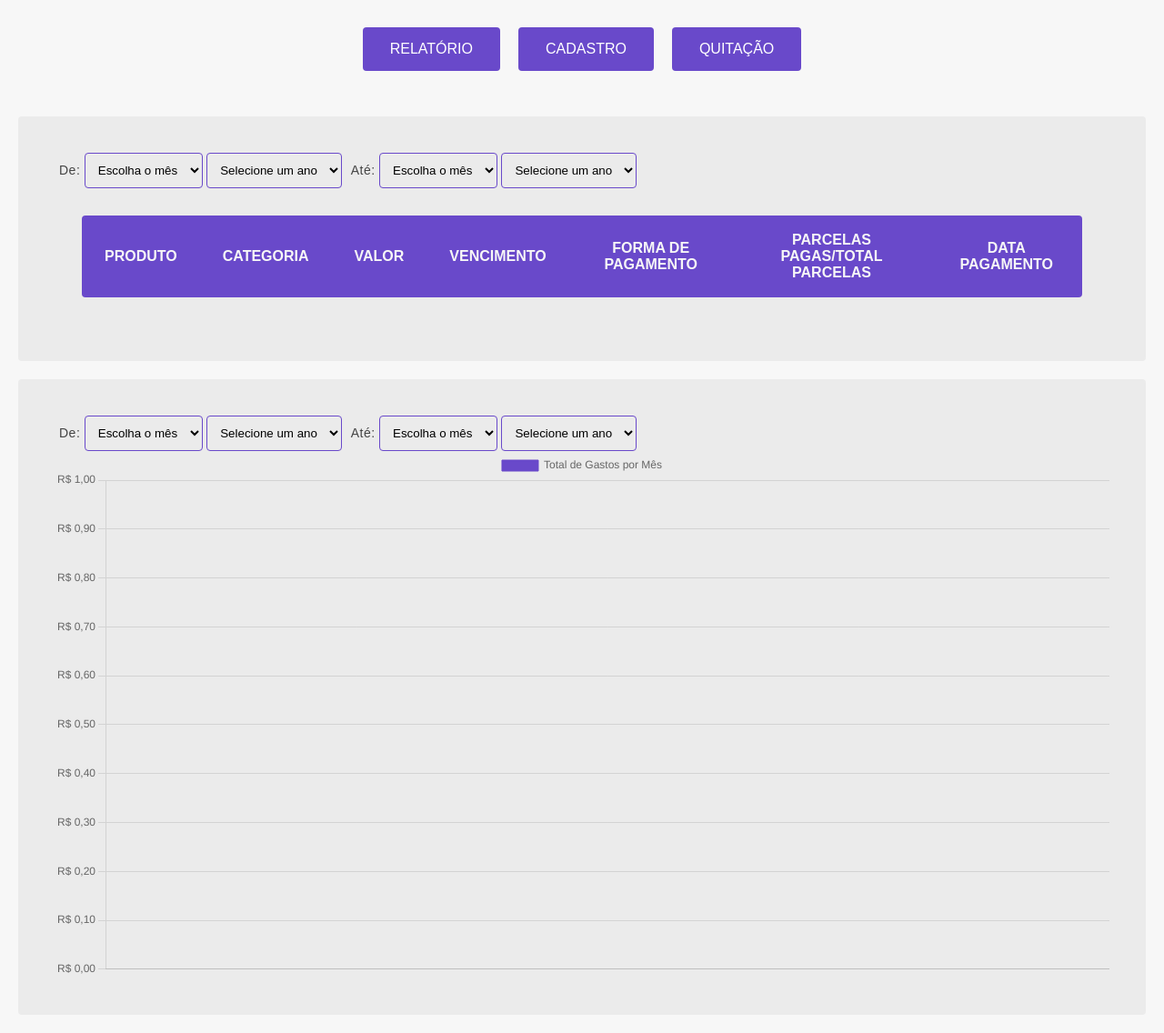
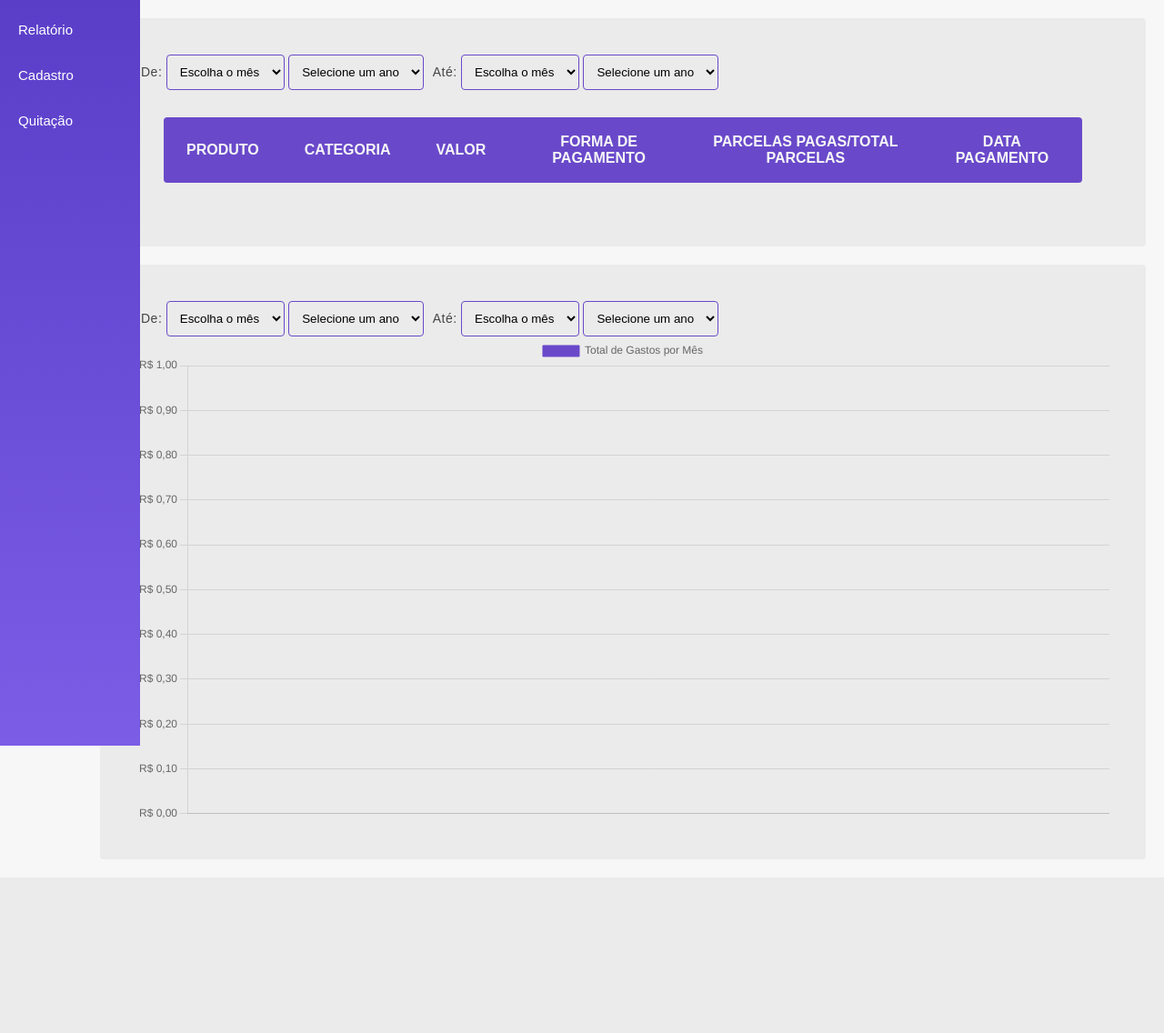
Before and after one commit to Grausamkeitkkj/assistenteFinanceiro, a PHP site: page /relatorio_gasto.php in a window 1280 px wide. Shown: the whole page at 91% size. After the commit the page ends 900 px from the top, so only its background shows below. Run offline with PHP 8.4, Linux system fonts and the light colour scheme; data comes from the database, SQL or seed files in the repository; data that the repository does not hold is empty.

Commit message:
melhorando menu

```diff
--- a/App/Classes/GastoPesquisa.php
+++ b/App/Classes/GastoPesquisa.php
@@ -19,7 +19,6 @@ class GastoPesquisa {
                 FROM gasto a
                 JOIN categoria_gasto b ON a.categoria_id = b.id_categoria_gasto
                 JOIN forma_pagamento c ON a.forma_pagamento_id = c.id_forma_pagamento
-                ORDER BY a.vencimento DESC;
                 ";
 
         $stmt = $pdo->prepare($sql);
@@ -33,7 +32,6 @@ class GastoPesquisa {
                 $row['categoria_id'],
                 $row['nome_categoria_gasto'],
                 $row['valor'],
-                $row['vencimento'],
                 $row['forma_pagamento_id'],
                 $row['nome_forma_pagamento'],
                 $row['parcelas_pagas'],
@@ -46,15 +44,14 @@ class GastoPesquisa {
 
     public function insertGasto(Gasto $gasto) {
        $sql = "INSERT INTO gasto
-          (produto, categoria_id, valor, vencimento, forma_pagamento_id, parcelas_pagas, total_parcelas, data_pagamento)
+          (produto, categoria_id, valor, forma_pagamento_id, parcelas_pagas, total_parcelas, data_pagamento)
           VALUES
-          (:produto, :categoria_id, :valor, :vencimento, :forma_pagamento_id, :parcelas_pagas, :total_parcelas, :data_pagamento)";
+          (:produto, :categoria_id, :valor, :forma_pagamento_id, :parcelas_pagas, :total_parcelas, :data_pagamento)";
 
        $stmt = $this->pdo->prepare($sql);
        $stmt->bindValue(':produto', $gasto->getProduto());
        $stmt->bindValue(':categoria_id', $gasto->getCategoriaId(), PDO::PARAM_INT);
        $stmt->bindValue(':valor', $gasto->getValor());
-       $stmt->bindValue(':vencimento', $gasto->getVencimento());
        $stmt->bindValue(':forma_pagamento_id', $gasto->getFormaPagamentoId(), PDO::PARAM_INT);
        $stmt->bindValue(':parcelas_pagas', $gasto->getParcelasPagas(), PDO::PARAM_INT);
        $stmt->bindValue(':total_parcelas', $gasto->getTotalParcelas(), PDO::PARAM_INT);
--- a/App/Classes/ParcelaFuncoes.php
+++ b/App/Classes/ParcelaFuncoes.php
@@ -5,13 +5,13 @@ use App\Classes\Parcela;
 use PDO;
 
 class ParcelaFuncoes{
-    public static function gerarParcelas($gastoId, $valorTotal, $totalParcelas, $dataVencimentoInicial) {
+    public static function gerarParcelas($gastoId, $valorTotal, $totalParcelas, $data_pagamento) {
         $parcelas = [];
+        $vencimento = $data_pagamento;
 
         $valorParcela = $valorTotal / $totalParcelas;
 
         for ($i = 1; $i <= $totalParcelas; $i++) {
-            $vencimento = date('Y-m-d', strtotime("+$i month", strtotime($dataVencimentoInicial)));
             $parcelas[] = new Parcela(
                 null,
                 $gastoId,
@@ -20,6 +20,7 @@ class ParcelaFuncoes{
                 $vencimento,
                 null
             );
+            $vencimento = date('Y-m-d', strtotime("+$i month", strtotime($data_pagamento)));
         }
         return $parcelas;
     }
--- a/ajax/salvar_gasto.php
+++ b/ajax/salvar_gasto.php
@@ -17,7 +17,6 @@ if ($_SERVER['REQUEST_METHOD'] === 'POST') {// '??' verifica se a variavel exist
     $produto = ($_POST['produto'] ?? '') !== '' ? $_POST['produto'] : null;
     $categoria_id = ($_POST['categoria_id'] ?? '') !== '' ? (int)$_POST['categoria_id'] : null;
     $valor = ($_POST['valor'] ?? '') !== '' ? $_POST['valor'] : null;
-    $vencimento = ($_POST['vencimento'] ?? '') !== '' ? $_POST['vencimento'] : null;
     $forma_pagamento_id = ($_POST['forma_pagamento_id'] ?? '') !== '' ? (int)$_POST['forma_pagamento_id'] : null;
     $parcelas_pagas = ($_POST['parcelas_pagas'] ?? '') !== '' ? (int)$_POST['parcelas_pagas'] : null;
     $total_parcelas = ($_POST['total_parcelas'] ?? '') !== '' ? (int)$_POST['total_parcelas'] : null;
@@ -30,7 +29,7 @@ if ($_SERVER['REQUEST_METHOD'] === 'POST') {// '??' verifica se a variavel exist
 
     $valor = str_replace(['.', ','], ['', '.'], $valor);
 
-    $gasto = new Gasto(null, $produto, $categoria_id, null, $valor, $vencimento, $forma_pagamento_id, null, $parcelas_pagas, $total_parcelas, $data_pagamento);
+    $gasto = new Gasto(null, $produto, $categoria_id, null, $valor, $forma_pagamento_id, null, $parcelas_pagas, $total_parcelas, $data_pagamento);
 
     try {
         $idGasto = $gastoPesquisa->insertGasto($gasto); // Agora captura o ID
@@ -42,7 +41,7 @@ if ($_SERVER['REQUEST_METHOD'] === 'POST') {// '??' verifica se a variavel exist
                 'id_gasto' => $idGasto // Retorna o ID via JSON também (se quiser usar no front)
             ]);
 
-            $parcelas = ParcelaFuncoes::gerarParcelas($idGasto, $valor, $total_parcelas, $vencimento);
+            $parcelas = ParcelaFuncoes::gerarParcelas($idGasto, $valor, $total_parcelas, $data_pagamento);
             foreach ($parcelas as $parcela) {
                 $parcelaPesquisa->insertParcela($parcela);
             }
--- a/cadastro_gasto.php
+++ b/cadastro_gasto.php
@@ -48,10 +48,6 @@
                         <div class="form-group">
                             <label class="label-registration" for="valor">Valor:</label>
                             <input class="input-registration" id="valor" name="valor" type="text" required>
-                        </div>
-                        <div class="form-group">
-                            <label class="label-registration" for="vencimento">Vencimento:</label>
-                            <input class="input-registration" id="vencimento" name="vencimento" type="date">
                         </div>
                         <div class="form-group">
                             <label class="label-registration" for="forma_pagamento_id">Método de Pagamento:</label>
--- a/css/style.css
+++ b/css/style.css
@@ -31,55 +31,64 @@ table {
 
 .menu {
     margin: 0;
+    padding: 10px 0;
+    list-style: none;
+    position: fixed;
+    top: 0;
+    left: 0;
+    height: 100vh;
+    width: 12vw;
+    background: linear-gradient(180deg, #5a3ec8, #7b5de6);
+    display: flex;
+    flex-direction: column;
+    gap: 5px;
+}
+
+.menu li {
     position: relative;
-    display: flex;
-    flex-wrap: wrap;
-    gap: 20px;
-    justify-content: center;
-    margin-top: 30px;
-    margin-bottom: 30px;
 }
 
 .menu a {
+    margin-right: 10px;
     display: block;
-    background: #6949ca;
-    padding: 15px 30px;
-    border-radius: 4px;
+    padding: 14px 20px;
     color: #fff;
-    text-transform: uppercase;
+    font-size: 15px;
+    font-weight: 500;
+    text-decoration: none;
+    border-radius: 8px;
+    transition: all 0.25s ease;
+}
+
+.menu a:hover {
+    background: rgba(255, 255, 255, 0.15);
+    transform: translateX(5px);
 }
 
 .menu .submenu {
     margin: 0;
+    padding: 0;
+    list-style: none;
     display: none;
-    position: absolute;
-    top: 100%;
     flex-direction: column;
+    background: rgba(0, 0, 0, 0.1);
+    border-left: 3px solid rgba(255, 255, 255, 0.2);
 }
 
 .menu .submenu li a {
-    border: 0;
-    margin: 0;
-    border-radius: 0;
-    padding: 10px 20px;
-    color: white;
-    text-transform: uppercase;
-}
-
-.menu .dropdown:hover>a {
-    border-bottom-left-radius: 0;
-    border-bottom-right-radius: 0;
+    font-size: 14px;
+    padding: 10px 25px;
+    margin-bottom: 3px;
 }
 
 .menu .submenu li a:hover {
-    border: 0px;
-    background-color: #4527a0;
+    background: rgba(255, 255, 255, 0.2);
 }
 
 .menu .dropdown:hover .submenu {
-    border: 0px;
     display: flex;
 }
+
 
 .submenu li:last-child a {
     border-bottom-left-radius: 4px;
@@ -125,6 +134,7 @@ table {
 
 .form-registration {
     max-width: 700px;
+    width: 100%;
     margin: auto;
 }
 
@@ -138,6 +148,7 @@ table {
     padding: 5px;
     display: flex;
     flex-direction: column;
+    width: 100%;
 }
 
 .input-registration {
@@ -220,6 +231,78 @@ table {
     padding: 40px;
     /* Topo | Direita | Baixo | Esquerda */
     margin: 20px;
+    margin-left: 110px;
+}
+
+
+.input-login {
+    padding: 10px;
+    border: 0.5px solid #6949ca;
+    border-radius: 4px;
+    background-color: transparent;
+    outline: none;
+    margin-bottom: 5px;
+    width: 100%;
+    box-sizing: border-box;
+}
+
+.label-login {
+    text-align: center;
+    margin-bottom: 5px;
+}
+
+.content-login {
+    border-radius: 4px;
+    background-color: #ebebeb;
+    padding: 30px;
+    /* Topo | Direita | Baixo | Esquerda */
+    margin: 20px;
+    width: 25vw;
+    display: flex;
+    align-items: center;
+    justify-content: center;
+    flex-direction: column;
+    transition: width 0.3s ease;
+}
+
+a.forgot-password {
+    display: block;
+    font-size: 14px;
+    color: #6949ca;
+    text-decoration: none;
+    transition: 0.3s;
+}
+
+a.forgot-password:hover {
+    text-decoration: underline;
+    color: #3e2fbf;
+}
+
+.content-centralize {
+    display: flex;
+    align-items: center;
+    justify-content: center;
+    height: 75vh;
+}
+
+.button-container-login {
+    display: flex;
+    justify-content: center;
+    margin-top: 10px;
+    /* opcional, só para espaçar */
+}
+
+.submit-button-login {
+    width: 100%;
+    padding: 15px 20px;
+    font-size: 15px;
+    background-color: #6949ca;
+    color: #fff;
+    margin-bottom: 4px;
+    letter-spacing: 0.5px;
+    text-align: center;
+    border: none;
+    border-radius: 4px;
 }
 
 @media (max-width:600px) {
--- a/menu.php
+++ b/menu.php
@@ -13,5 +13,5 @@
             <li><a href="cadastro_investimento.php">Cadastrar Investimento</a></li>
         </ul>
     </li>
-    <li><a href="/">Quitação</a></li>
+    <li><a href="#">Quitação</a></li>
 </ul>
--- a/relatorio_gasto.php
+++ b/relatorio_gasto.php
@@ -73,7 +73,6 @@
                             <th>Produto</th>
                             <th>Categoria</th>
                             <th>Valor</th>
-                            <th>Vencimento</th>
                             <th>Forma de Pagamento</th>
                             <th>Parcelas pagas/Total parcelas</th>
                             <th>Data Pagamento</th>
@@ -83,13 +82,11 @@
                         <tbody>
                             <?php
                                 foreach ($gastoArray as $gasto) {
-                                    $vencimento = $gasto->getVencimento();
                                     $dataPagamento = $gasto->getDataPagamento();
 
                                     $produto = htmlspecialchars($gasto->getProduto());
                                     $categoria = htmlspecialchars($gasto->getNomeCategoria());
                                     $valorFormatado = 'R$ ' . number_format($gasto->getValor(), 2, ',', '.');
-                                    $vencimentoFormatado = !empty($vencimento) ? date('d/m/Y', strtotime($vencimento)) : 'Sem data';
                                     $formaPagamento = htmlspecialchars($gasto->getNomeFormaPagamento());
                                     $parcelas = htmlspecialchars($gasto->getParcelasPagas() . '/' . $gasto->getTotalParcelas());
                                     $dataPagamentoFormatado = !empty($dataPagamento) ? date('d/m/Y', strtotime($dataPagamento)) : 'Sem data';
@@ -98,7 +95,6 @@
                                             <td>'.$produto.'</td>
                                             <td>'.$categoria.'</td>
                                             <td>'.$valorFormatado.'</td>
-                                            <td>'.$vencimentoFormatado.'</td>
                                             <td>'.$formaPagamento.'</td>
                                             <td>'.$parcelas.'</td>
                                             <td>'.$dataPagamentoFormatado.'</td>
--- a/tabelas.sql
+++ b/tabelas.sql
@@ -16,7 +16,6 @@ CREATE TABLE IF NOT EXISTS gasto (
     forma_pagamento_id INT NOT NULL,
     total_parcelas INT DEFAULT NULL,
     parcelas_pagas INT DEFAULT NULL,
-    vencimento DATE DEFAULT NULL,
     data_pagamento DATE DEFAULT NULL,
 
     FOREIGN KEY (categoria_id) REFERENCES categoria_gasto(id_categoria_gasto),
@@ -48,5 +47,3 @@ INSERT INTO forma_pagamento (nome_forma_pagamento) VALUES
 ('Cartão de Débito'),
 ('PIX'),
 ('Boleto');
-
-ALTER TABLE gasto MODIFY vencimento DATE NULL;
```
Also changed, not shown: App/Classes/Gasto.php (+1 -7 lines), login.php (added, +44 -0 lines).
